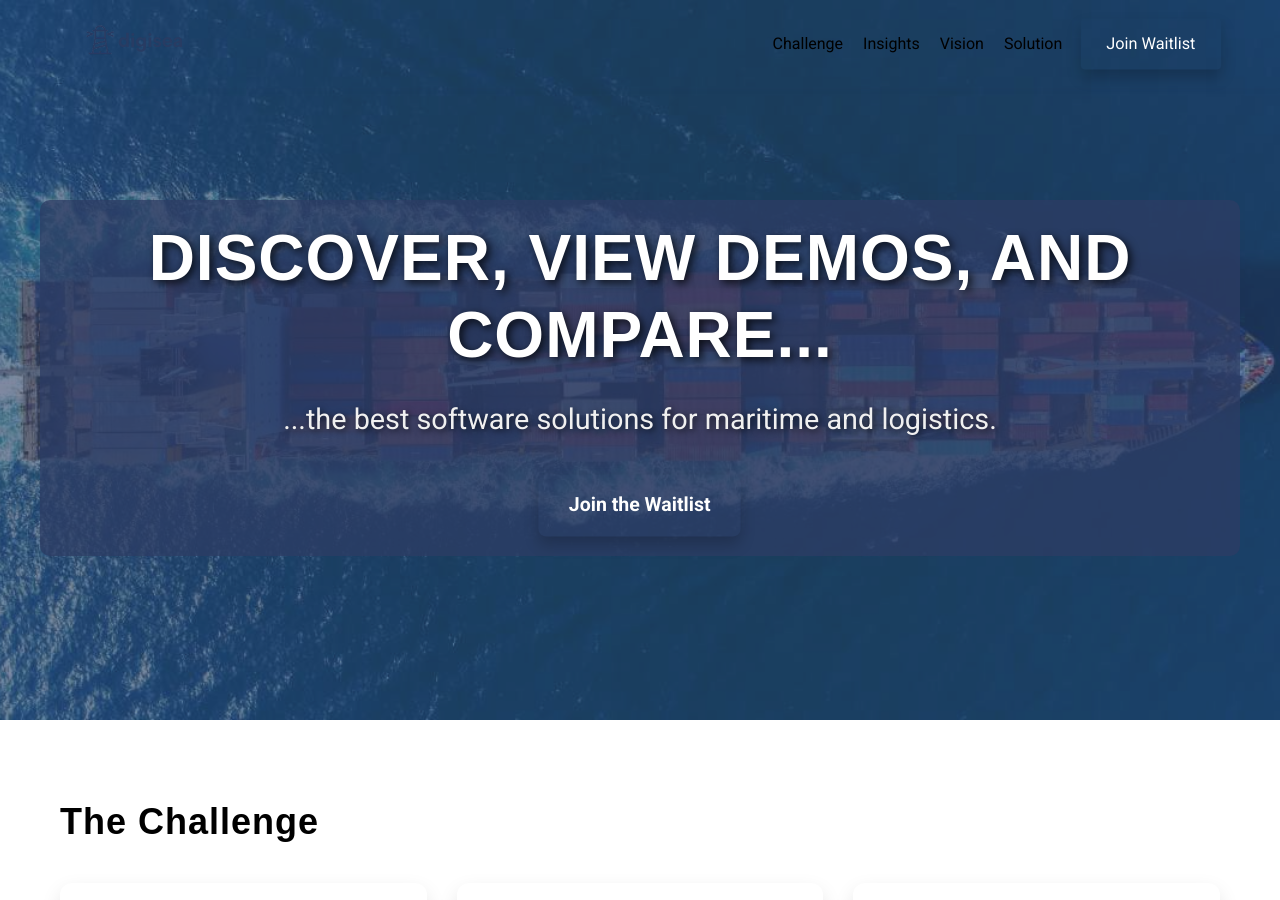
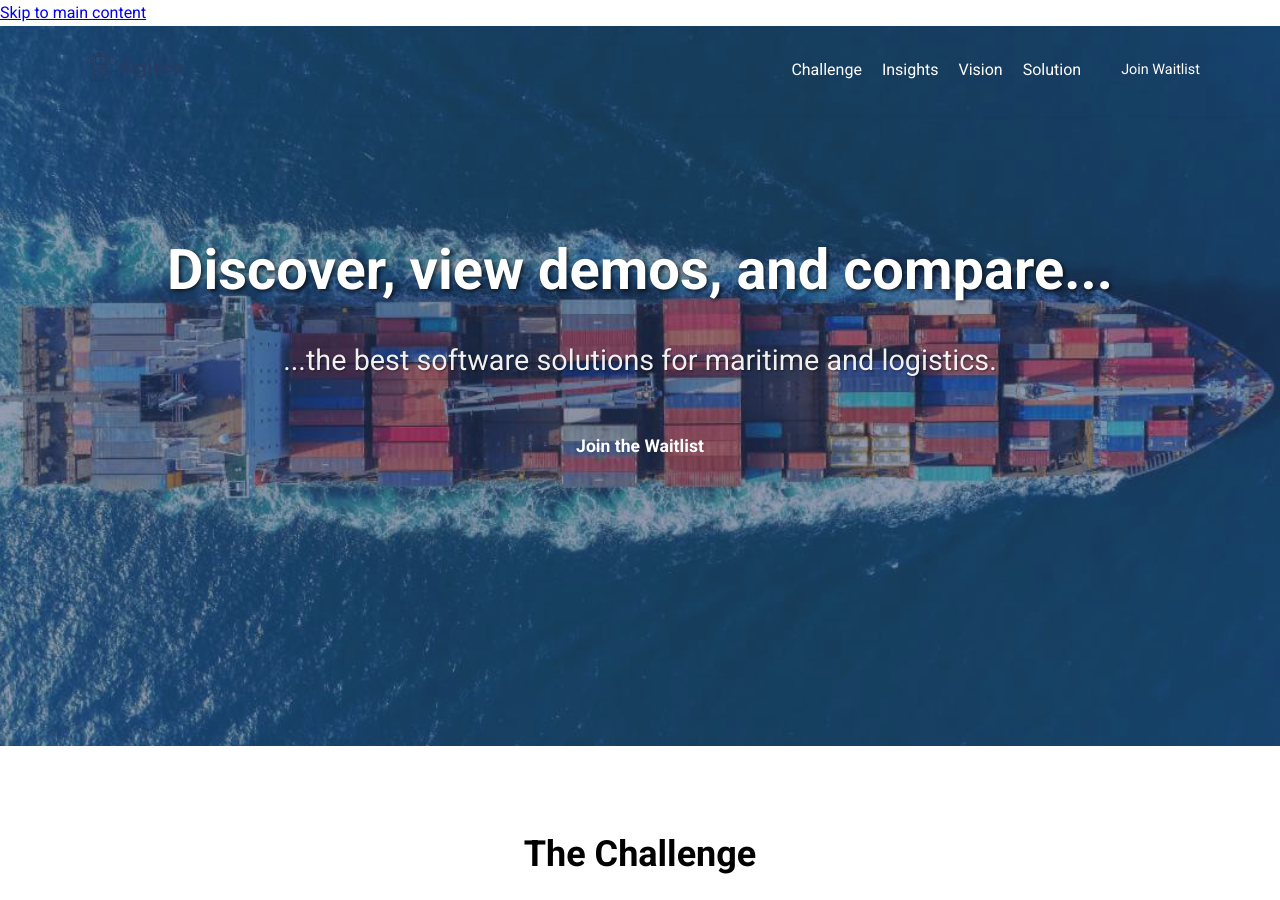
Before and after one commit to sasatass/digisea, a Jekyll site: the page built from index.markdown, in a window 1280 px wide and 900 px high. Built offline with Jekyll 4.4.1, drawn with Linux system fonts in a browser that asks for light colours; a script that is not in the unit is left out.

Commit message:
Update main.css

```diff
--- a/assets/css/main.css
+++ b/assets/css/main.css
@@ -1,6 +1,3 @@
----
----
-
 <style>
 :root {
     --primary-color: #2c3c64;
@@ -11,6 +8,7 @@
     --light-gray: #f5f6f8;
 }
 
+/* Reset */
 * {
     box-sizing: border-box;
     margin: 0;
@@ -33,19 +31,12 @@ body {
 /* Typography */
 h1, h2, h3 {
     margin-bottom: 20px;
-    font-family: 'Poppins', sans-serif;
-    letter-spacing: 1px;
-    line-height: 1.2;
     color: var(--primary-color);
 }
 
 h1 {
-    font-size: 4em;
-    background: linear-gradient(135deg, var(--primary-color), var(--accent-color));
-    -webkit-background-clip: text;
-    color: transparent;
-    font-weight: 800;
-    text-transform: uppercase;
+    font-size: 48px;
+    font-weight: 700;
 }
 
 h2 {
@@ -66,7 +57,7 @@ p {
 
 /* Header Styles */
 .site-header {
-    background-color: var(--background-color);
+    background-color: var(--primary-color); /* Ensures solid background */
     box-shadow: 0 2px 4px rgba(44, 60, 100, 0.1);
     position: fixed;
     width: 100%;
@@ -102,25 +93,23 @@ nav {
 
 .nav-menu li a {
     text-decoration: none;
-    color: var(--primary-color);
+    color: white;
     font-weight: 500;
 }
 
 .nav-menu .cta-button {
     background-color: var(--accent-color);
     color: white;
-    padding: 12px 25px;
-    font-size: 1em;
+    padding: 10px 20px;
+    font-size: 0.9em;
     border-radius: 4px;
-    border: 2px solid var(--primary-color);
-    transition: background-color 0.3s ease, color 0.3s ease, transform 0.3s ease;
+    text-decoration: none;
+    transition: background-color 0.3s ease, transform 0.3s ease;
 }
 
 .nav-menu .cta-button:hover {
-    background-color: white;
-    color: var(--primary-color);
+    background-color: var(--secondary-color);
     transform: translateY(-3px);
-    box-shadow: 0 8px 15px rgba(0, 0, 0, 0.2);
 }
 
 /* Hero Section */
@@ -128,7 +117,6 @@ nav {
     background-image: url('{{ site.baseurl }}/assets/images/hero-image.jpg');
     background-size: cover;
     background-position: center;
-    background-attachment: no-repeat;
     color: white;
     text-align: center;
     padding: 200px 0 150px;
@@ -143,22 +131,19 @@ nav {
     left: 0;
     right: 0;
     bottom: 0;
-    background: rgba(44, 60, 100, 0.6);
+    background: rgba(44, 60, 100, 0.5);
     z-index: 1;
 }
 
 #hero .container {
     position: relative;
     z-index: 2;
-    background: rgba(44, 60, 100, 0.75);
-    padding: 20px;
-    border-radius: 10px;
-    display: inline-block;
 }
 
 #hero h1 {
+    font-size: 3.5em;
     margin-bottom: 20px;
-    text-shadow: 3px 3px 8px rgba(0, 0, 0, 0.8);
+    text-shadow: 2px 2px 4px rgba(0,0,0,0.7);
     color: #FFFFFF;
 }
 
@@ -166,51 +151,32 @@ nav {
     font-size: 1.8em;
     max-width: 800px;
     margin: 0 auto 30px;
-    text-shadow: 2px 2px 6px rgba(0, 0, 0, 0.7);
+    text-shadow: 1px 1px 2px rgba(0,0,0,0.5);
     color: #f0f0f0;
 }
 
 .cta-button {
     display: inline-block;
-    background: linear-gradient(135deg, var(--accent-color), var(--primary-color));
+    background-color: var(--accent-color);
     color: white;
     padding: 15px 30px;
-    border-radius: 8px;
+    border-radius: 4px;
     text-decoration: none;
     font-weight: 700;
-    font-size: 1.2em;
-    transition: background 0.3s ease, transform 0.3s ease, box-shadow 0.3s ease;
-    box-shadow: 0 8px 15px rgba(0, 0, 0, 0.2);
-    animation: pulse 3s ease-in-out infinite;
-    border: 2px solid var(--secondary-color);
+    transition: background-color 0.3s ease, transform 0.3s ease;
+    font-size: 1.1em;
 }
 
 .cta-button:hover {
-    background: var(--primary-color);
-    transform: translateY(-5px) scale(1.05);
-    box-shadow: 0 12px 25px rgba(0, 0, 0, 0.25);
-}
-
-.cta-button:focus {
-    outline: 3px solid var(--accent-color);
-    outline-offset: 2px;
-    transform: translateY(-3px) scale(1.03);
-}
-
-.cta-button span {
-    margin-left: 10px;
-    font-size: 1.5em;
-    transition: margin-left 0.3s ease;
-}
-
-.cta-button:hover span {
-    margin-left: 15px;
+    background-color: var(--primary-color);
+    transform: translateY(-3px);
 }
 
 /* Content Sections */
 section {
     padding: 80px 0;
-    background: linear-gradient(135deg, var(--light-gray), #e0e4ec);
+    background: var(--light-gray);
+    text-align: center; /* Center all content */
 }
 
 .vision-content, .solution-content {
@@ -225,6 +191,8 @@ section {
 
 .vision-image, .solution-image {
     flex: 1;
+    display: flex;
+    justify-content: center; /* Center images */
 }
 
 .vision-image img, .solution-image img {
@@ -237,39 +205,10 @@ section {
     flex-direction: row-reverse;
 }
 
-.stat-grid, .insight-grid {
-    display: grid;
-    grid-template-columns: repeat(auto-fit, minmax(250px, 1fr));
-    gap: 30px;
-    margin-top: 40px;
-}
-
-.stat-card, .insight-card {
-    background-color: white;
-    padding: 40px;
-    border-radius: 12px;
-    box-shadow: 0 8px 20px rgba(0, 0, 0, 0.1);
-    transition: transform 0.3s ease, box-shadow 0.3s ease;
-}
-
-.stat-card:hover, .insight-card:hover {
-    transform: translateY(-5px) scale(1.02);
-    box-shadow: 0 12px 30px rgba(0, 0, 0, 0.15);
-}
-
-/* Section Divider */
-.section-divider {
-    width: 80px;
-    height: 4px;
-    background: var(--accent-color);
-    margin: 40px auto;
-    border-radius: 8px;
-}
-
 /* Waitlist Form */
 #waitlist-form {
-    background: linear-gradient(135deg, var(--primary-color), var(--accent-color));
-    color: white;
+    background-color: var(--secondary-color); /* Use secondary color for contrast */
+    color: var(--text-color); /* Ensures readability */
     text-align: center;
     padding: 60px 20px;
     border-radius: 8px;
@@ -290,7 +229,7 @@ input[type="email"] {
 }
 
 form button {
-    background-color: var(--primary-color);
+    background-color: var(--accent-color);
     color: white;
     border: none;
     padding: 15px 30px;
@@ -302,7 +241,7 @@ form button {
 }
 
 form button:hover {
-    background-color: var(--accent-color);
+    background-color: var(--primary-color);
 }
 
 /* Footer Styles */
@@ -368,10 +307,6 @@ form button:hover {
         margin-left: 0;
     }
 
-    .logo {
-        font-size: 20px;
-    }
-
     .site-header {
         padding: 10px 0;
     }
@@ -425,34 +360,4 @@ a:focus, button:focus, input:focus {
     outline: 2px solid var(--accent-color);
     outline-offset: 2px;
 }
-
-.skip-link {
-    position: absolute;
-    top: -40px;
-    left: 0;
-    background: var(--primary-color);
-    color: white;
-    padding: 8px;
-    z-index: 100;
-}
-
-.skip-link:focus {
-    top: 0;
-}
-
-/* Animation */
-@keyframes fadeIn {
-    from { opacity: 0; }
-    to { opacity: 1; }
-}
-
-.fade-in {
-    animation: fadeIn 1s ease-in;
-}
-
-@keyframes pulse {
-    0% { transform: scale(1); }
-    50% { transform: scale(1.05); }
-    100% { transform: scale(1); }
-}
 </style>
```
